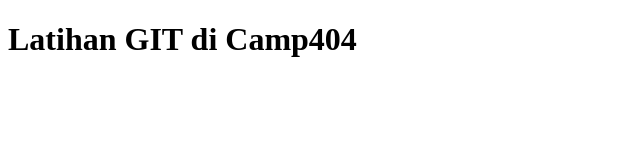
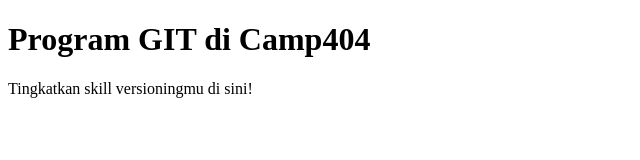
Before and after one commit to DevvanINA/LatihanGIT, a plain HTML site: page index.html in a window 1280 px wide. Shown: the whole page, without its empty margins (0-640 px from the left). Drawn offline with Linux system fonts and the light colour scheme.

Commit message:
menambahkan css+modif index

```diff
--- a/index.html
+++ b/index.html
@@ -4,6 +4,7 @@
     <title>Latihan GIT</title>
 </head>
 <body>
-    <h1>Latihan GIT di Camp404</h1>
+    <h1> Program GIT di Camp404</h1>
+    <p>Tingkatkan skill versioningmu di sini!</p>
 </body>
 </html>
```
Also changed, not shown: style.css (added).
